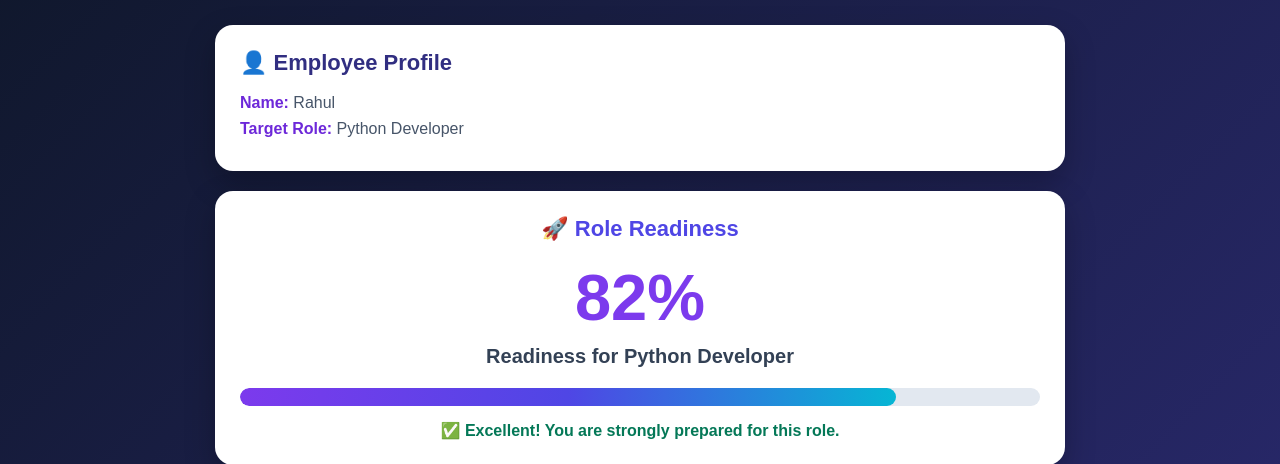
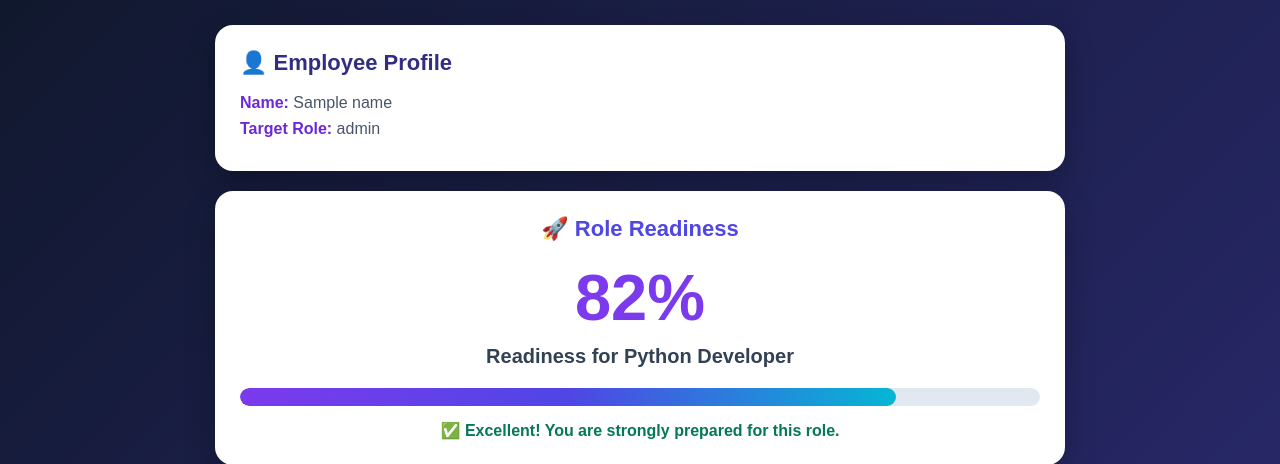
Before and after one commit to sindhoor-oss/my-web, a Flask app: template templates/result.html in a window 1280 px wide. Shown: the part 98-562 px from the top of the page. Run offline with Flask 3, Linux system fonts and the light colour scheme; the template is opened without the code that fills it: most values are stand-ins (such as "Sample title", 1, 10 or a date in 2020).

Commit message:
Update SkillNova

```diff
--- a/templates/result.html
+++ b/templates/result.html
@@ -272,11 +272,11 @@
         <h2>👤 Employee Profile</h2>
 
         <div class="profile-text">
-            <strong>Name:</strong> Rahul
+            <strong>Name:</strong> {{ name}}
         </div>
 
         <div class="profile-text">
-            <strong>Target Role:</strong> Python Developer
+            <strong>Target Role:</strong> {{ role }}
         </div>
 
     </div>
```
Also changed, not shown: student.db.
